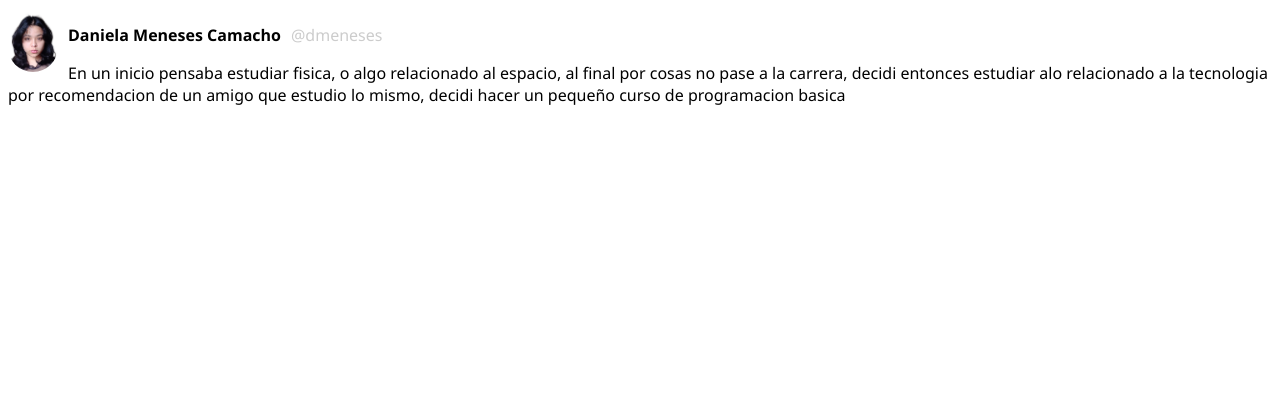
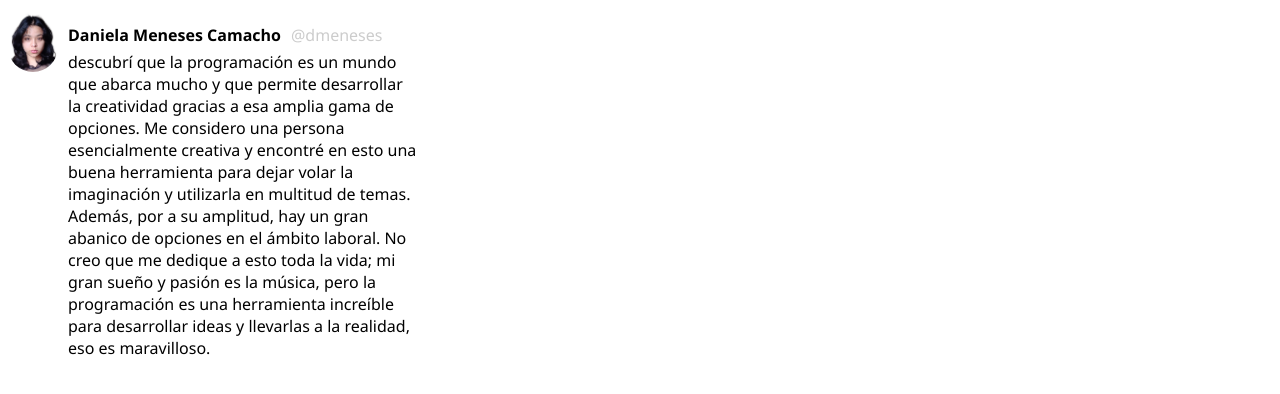
Before and after one commit to Danielam11/daniela-meneses, a plain HTML site: page index.html in a window 1280 px wide. Drawn offline with Linux system fonts and the light colour scheme.

Commit message:
Se añadio el texto con estilos

```diff
--- a/index.html
+++ b/index.html
@@ -24,17 +24,27 @@
         color: #cccccc;
         margin-bottom: 0;
       }
+      div.info {
+        margin-left: 60px;
+        margin-right: 854px;
+        margin-top: 5px;
+        text-align: left;
+      }
     </style>
   </head>
   <body>
     <img alt="" src="foto.png" />
     <p class="username">Daniela Meneses Camacho</p>
     <p>@dmeneses</p>
-    <p>
-      En un inicio pensaba estudiar fisica, o algo relacionado al espacio, al
-      final por cosas no pase a la carrera, decidi entonces estudiar alo
-      relacionado a la tecnologia por recomendacion de un amigo que estudio lo
-      mismo, decidi hacer un pequeño curso de programacion basica
-    </p>
+    <div class="info">
+      descubrí que la programación es un mundo que abarca mucho y que permite
+      desarrollar la creatividad gracias a esa amplia gama de opciones. Me
+      considero una persona esencialmente creativa y encontré en esto una buena
+      herramienta para dejar volar la imaginación y utilizarla en multitud de
+      temas. Además, por a su amplitud, hay un gran abanico de opciones en el
+      ámbito laboral. No creo que me dedique a esto toda la vida; mi gran sueño
+      y pasión es la música, pero la programación es una herramienta increíble
+      para desarrollar ideas y llevarlas a la realidad, eso es maravilloso.
+    </div>
   </body>
 </html>
```
